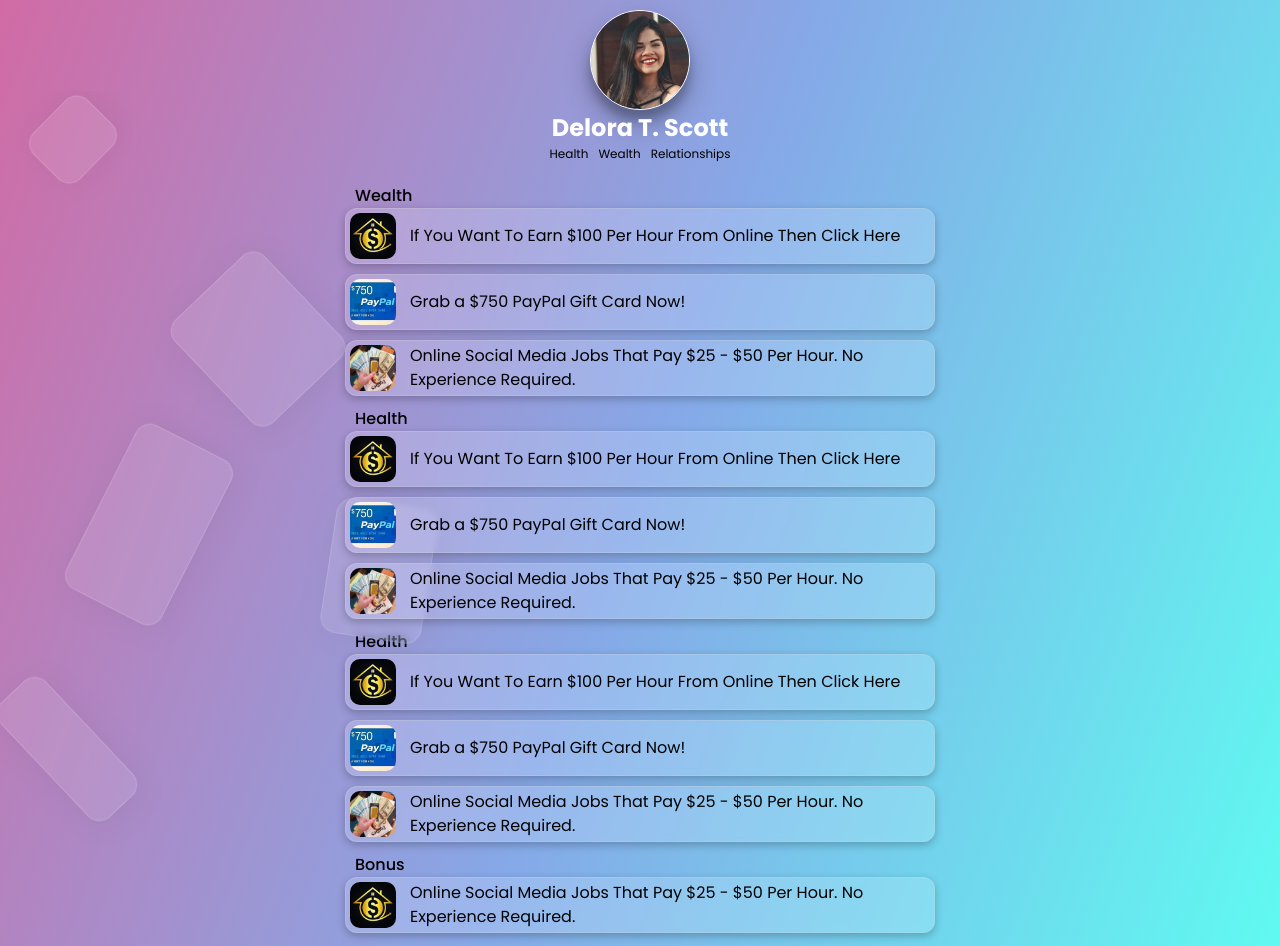
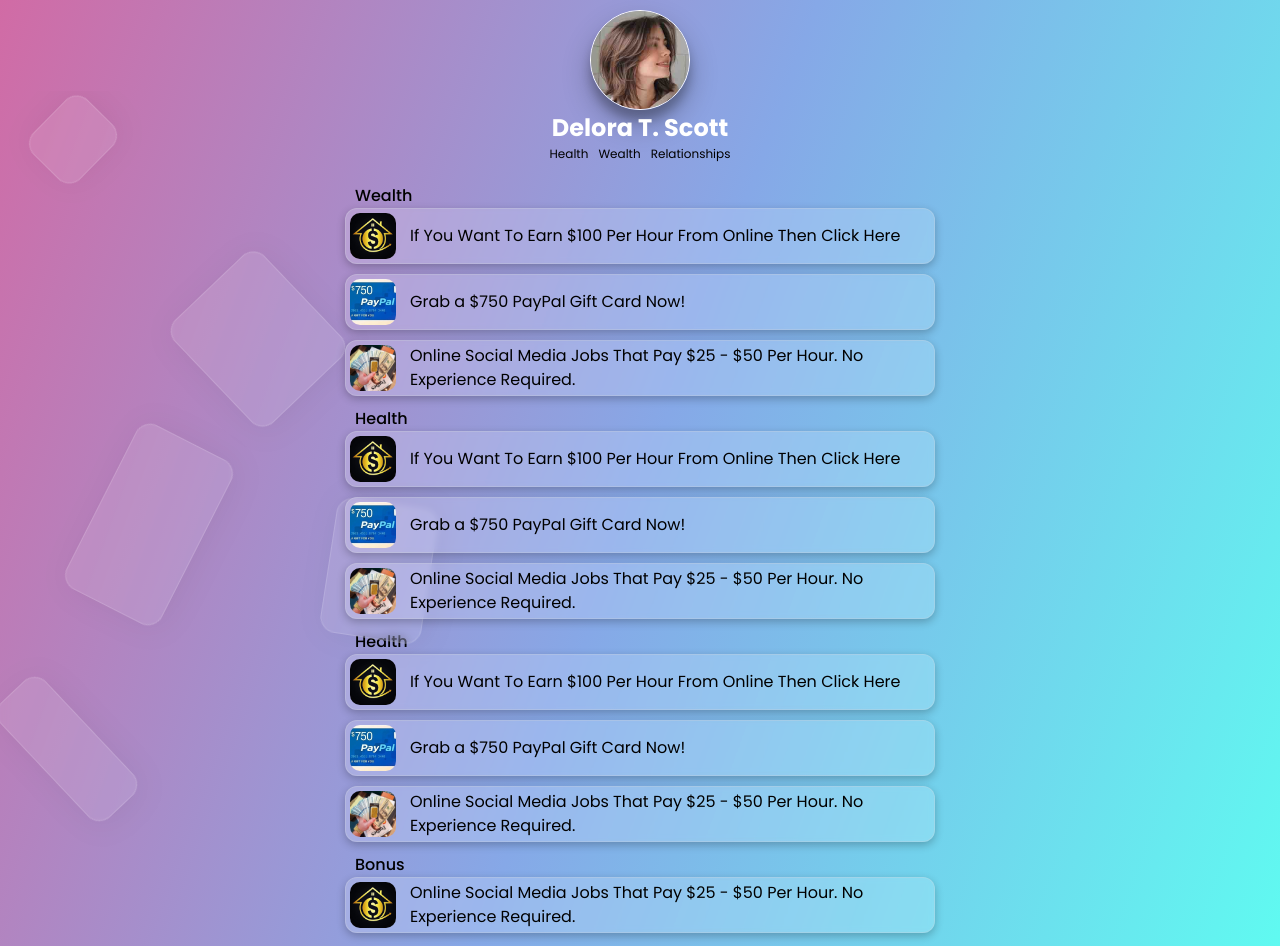
Before and after one commit to maitrykeshaw/deloratscott.github.io, a plain HTML site: page index.html in a window 1280 px wide. Shown: the top 946 px of the page. Drawn offline with Linux system fonts and the light colour scheme.

Commit message:
profile pic & name update

```diff
--- a/index.html
+++ b/index.html
@@ -4,7 +4,7 @@
 <head>
     <meta charset="utf-8">
     <meta name="viewport" content="width=device-width, initial-scale=1.0" />
-    <title>Nellie Huttley Google sites bio links</title>
+    <title>Delora T. Scott Portfolio Page</title>
     <link rel="icon" href="favicon.png" type="image/png" />
     <link rel="shortcut icon" href="/favicon.ico" />
     <link rel="stylesheet" type="text/css" href="style.css">
@@ -48,7 +48,7 @@
         <div class="box">
 
             <div class="card">
-                <div class="imgbx"><img src="NellieHuttley.jpg"></div>
+                <div class="imgbx"><img src="delora t scott.jpg"></div>
                 <h2>Delora T. Scott</h2>
                 <span>
                     <p>health </p>
```
Also changed, not shown: delora t scott.jpg (added).
